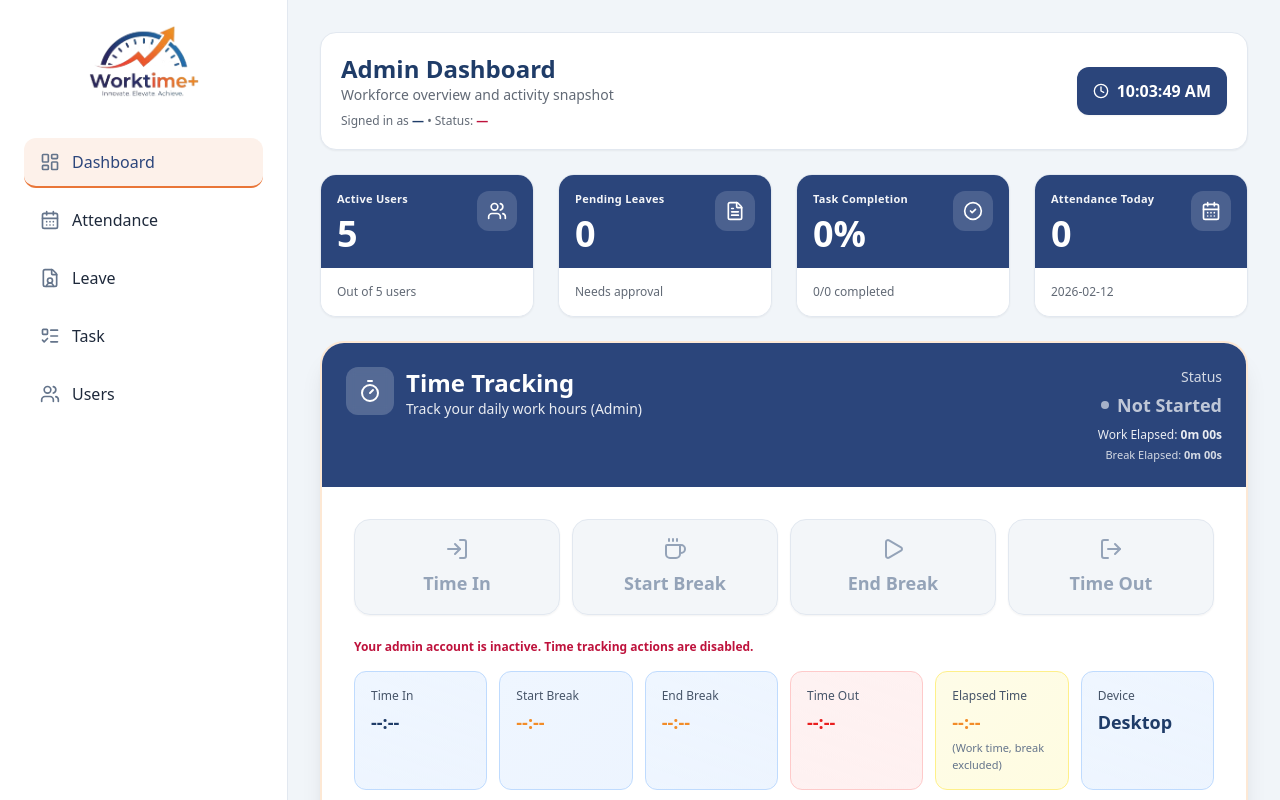
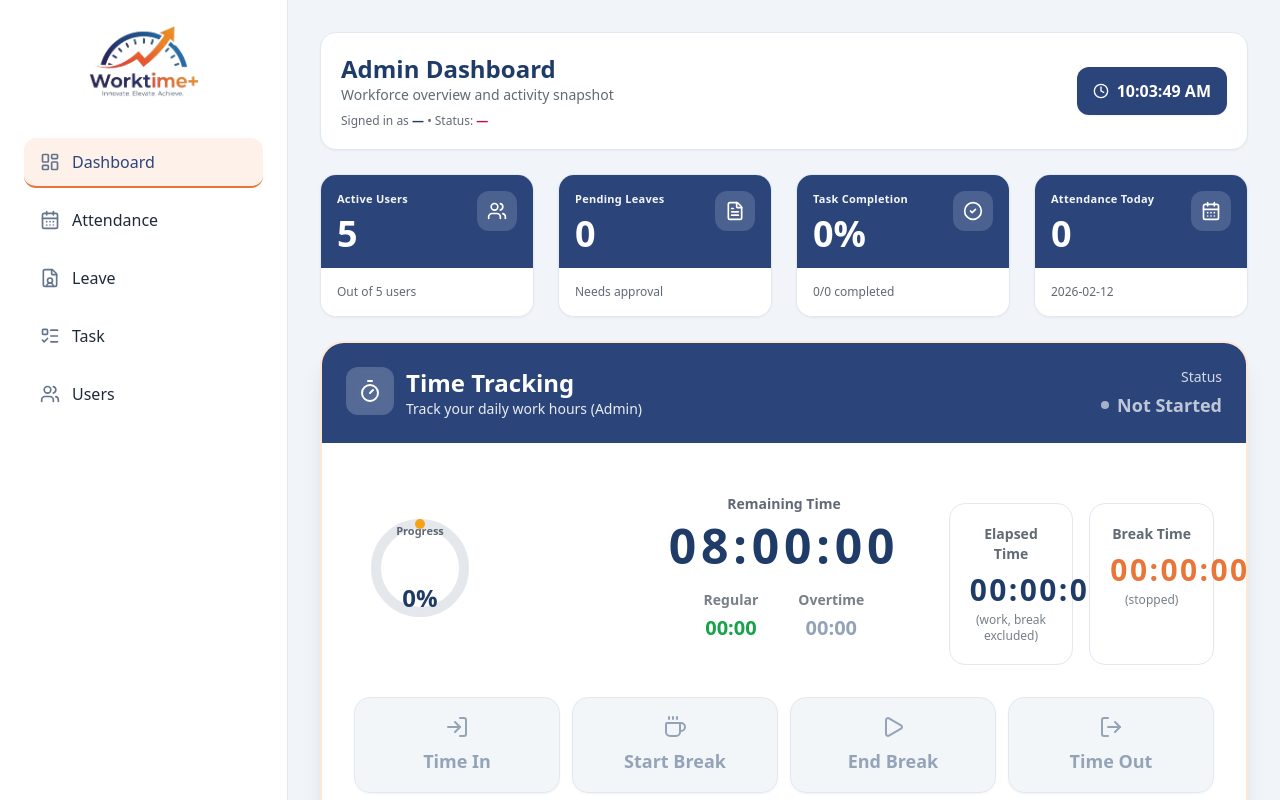
Before and after one commit to zantii3/Worktime, a React (Vite) app: page /admin in a window 1280 px wide. Shown: the top 800 px of the page. Built offline with nearby package versions, Linux system fonts and the light colour scheme.

Commit message:
Admin Updates

```diff
--- a/src/pages/admin/Admindashboard.tsx
+++ b/src/pages/admin/Admindashboard.tsx
@@ -1,21 +1,20 @@
-import React from "react";
 import { motion } from "framer-motion";
-import { useEffect, useMemo, useState } from "react";
+import React, { useEffect, useMemo, useState } from "react";
+import accounts from "../data/accounts.json";
 import { useAdmin } from "./context/AdminProvider";
-import accounts from "../data/accounts.json";
 
 import {
-  Clock as ClockIcon,
-  Users as UsersIcon,
-  FileText,
+  CalendarDays,
   CheckCircle2,
   ClipboardList,
-  CalendarDays,
+  Clock as ClockIcon,
+  Coffee,
+  FileText,
+  LogIn,
+  LogOut,
+  Play,
   Timer as TimerIcon,
-  LogIn,
-  Coffee,
-  Play,
-  LogOut,
+  Users as UsersIcon,
 } from "lucide-react";
 
 type Status = "Active" | "Inactive";
@@ -39,6 +38,10 @@ const ATTENDANCE_KEY = "worktime_attendance_v1";
 
 function cx(...classes: Array<string | false | undefined | null>) {
   return classes.filter(Boolean).join(" ");
+}
+
+function clamp(n: number, min: number, max: number) {
+  return Math.max(min, Math.min(max, n));
 }
 
 function toISODate(d: Date) {
@@ -76,15 +79,6 @@ function writeAttendance(list: AttendanceRecord[]) {
   }
 }
 
-function msToHMS(ms: number) {
-  const total = Math.max(0, Math.floor(ms / 1000));
-  const h = Math.floor(total / 3600);
-  const m = Math.floor((total % 3600) / 60);
-  const s = total % 60;
-  if (h > 0) return `${h}h ${String(m).padStart(2, "0")}m ${String(s).padStart(2, "0")}s`;
-  return `${m}m ${String(s).padStart(2, "0")}s`;
-}
-
 function getStatusLabel(r: AttendanceRecord | null) {
   if (!r?.timeIn) return "Not Started";
   if (r.timeOut) return "Clocked Out";
@@ -102,7 +96,6 @@ function computeBreakMsLive(r: AttendanceRecord | null, nowMs: number) {
 /**
  * Work elapsed:
  * (timeOut or now) - timeIn - (break duration)
- * - If break is ongoing, subtract break from lunchOut -> now (or timeOut if ended)
  */
 function computeWorkMsLive(r: AttendanceRecord | null, nowMs: number) {
   if (!r?.timeIn) return 0;
@@ -112,7 +105,6 @@ function computeWorkMsLive(r: AttendanceRecord | null, nowMs: number) {
 
   if (!Number.isFinite(start) || !Number.isFinite(end)) return 0;
 
-  // break subtraction
   let breakMs = 0;
   if (r.lunchOut && r.lunchIn) {
     const bo = new Date(r.lunchOut).getTime();
@@ -146,6 +138,66 @@ function getDeviceLabel() {
     : isTabletUA || isTabletViewport
     ? "Tablet"
     : "Desktop";
+}
+
+function msToClockText(ms: number) {
+  const total = Math.max(0, Math.floor(ms / 1000));
+  const h = Math.floor(total / 3600);
+  const m = Math.floor((total % 3600) / 60);
+  const s = total % 60;
+  return `${String(h).padStart(2, "0")}:${String(m).padStart(2, "0")}:${String(s).padStart(2, "0")}`;
+}
+
+function msToHM(ms: number) {
+  const total = Math.max(0, Math.floor(ms / 1000));
+  const h = Math.floor(total / 3600);
+  const m = Math.floor((total % 3600) / 60);
+  return `${String(h).padStart(2, "0")}:${String(m).padStart(2, "0")}`;
+}
+
+/** Smaller ring + % centered inside */
+function ProgressRing({ pct }: { pct: number }) {
+  const size = 132; // smaller
+  const radius = 44;
+  const stroke = 10;
+  const cxp = size / 2;
+  const cyp = size / 2;
+  const c = 2 * Math.PI * radius;
+  const safePct = clamp(pct, 0, 100);
+  const dash = (safePct / 100) * c;
+
+  return (
+    <div className="relative w-[132px] h-[132px] grid place-items-center">
+      <svg width={size} height={size} viewBox={`0 0 ${size} ${size}`} className="block">
+        <circle
+          cx={cxp}
+          cy={cyp}
+          r={radius}
+          fill="none"
+          stroke="rgba(148, 163, 184, 0.25)"
+          strokeWidth={stroke}
+        />
+        <circle
+          cx={cxp}
+          cy={cyp}
+          r={radius}
+          fill="none"
+          stroke="rgba(245, 158, 11, 0.95)"
+          strokeWidth={stroke}
+          strokeLinecap="round"
+          strokeDasharray={`${dash} ${c - dash}`}
+          transform={`rotate(-90 ${cxp} ${cyp})`}
+        />
+      </svg>
+
+      <div className="absolute inset-0 grid place-items-center text-center">
+        <div className="text-[11px] text-text-primary/70 font-semibold leading-none">Progress</div>
+        <div className="mt-1 text-2xl font-extrabold text-[#1F3C68] tabular-nums leading-none">
+          {Math.round(safePct)}%
+        </div>
+      </div>
+    </div>
+  );
 }
 
 function StatusBadge({ status }: { status: string }) {
@@ -293,7 +345,7 @@ export default function Dashboard() {
     return () => clearInterval(t);
   }, []);
 
-  // tick to force live elapsed timers even if now isn't referenced somewhere else
+  // tick for live timers
   const [tick, setTick] = useState(0);
   useEffect(() => {
     const t = setInterval(() => setTick((x) => x + 1), 1000);
@@ -334,7 +386,6 @@ export default function Dashboard() {
   }, []);
 
   const adminEmployeeId = currentAdmin ? String(currentAdmin.id) : "";
-
   const todayISO = useMemo(() => toISODate(now), [now]);
 
   // KPI: Active Users (employees only)
@@ -375,13 +426,18 @@ export default function Dashboard() {
     return statusMap[key] ?? "Active";
   }, [currentAdmin, statusMap]);
 
-  // Live timers
   const statusLabel = getStatusLabel(adminTodayRecord);
   const workMs = useMemo(() => computeWorkMsLive(adminTodayRecord, nowMs), [adminTodayRecord, nowMs, tick]);
   const breakMs = useMemo(() => computeBreakMsLive(adminTodayRecord, nowMs), [adminTodayRecord, nowMs, tick]);
 
-  const isClockedIn = !!adminTodayRecord?.timeIn && !adminTodayRecord?.timeOut;
   const isOnBreak = !!adminTodayRecord?.lunchOut && !adminTodayRecord?.lunchIn && !adminTodayRecord?.timeOut;
+
+  // Remaining time / regular / overtime / progress
+  const SHIFT_MS = 8 * 60 * 60 * 1000; // 8h target
+  const remainingMs = clamp(SHIFT_MS - workMs, 0, SHIFT_MS);
+  const regularMs = clamp(workMs, 0, SHIFT_MS);
+  const overtimeMs = Math.max(0, workMs - SHIFT_MS);
+  const progressPct = SHIFT_MS ? Math.round((regularMs / SHIFT_MS) * 100) : 0;
 
   const upsertAttendance = (patch: Partial<AttendanceRecord>) => {
     if (!adminEmployeeId) return;
@@ -432,7 +488,6 @@ export default function Dashboard() {
     if (!adminTodayRecord?.timeIn || adminTodayRecord?.timeOut) return;
     const nowISO = new Date().toISOString();
     const patch: Partial<AttendanceRecord> = { timeOut: nowISO };
-    // if break ongoing, auto-end it
     if (adminTodayRecord.lunchOut && !adminTodayRecord.lunchIn) patch.lunchIn = nowISO;
     upsertAttendance(patch);
   };
@@ -483,7 +538,7 @@ export default function Dashboard() {
         <KpiCard title="Attendance Today" value={todayAttendanceCount} subtitle={todayISO} icon={CalendarDays} />
       </motion.div>
 
-      {/* ✅ Admin Time Tracking (matches user-side look) */}
+      {/* ✅ Admin Time Tracking */}
       <motion.div
         initial={{ scale: 0.97, opacity: 0 }}
         animate={{ scale: 1, opacity: 1 }}
@@ -518,21 +573,75 @@ export default function Dashboard() {
                 <span className="w-2 h-2 rounded-full bg-current animate-pulse" />
                 <span className="text-lg">{statusLabel}</span>
               </div>
+            </div>
+          </div>
+        </div>
 
-              {/* ✅ Live timers */}
-              <div className="mt-2 text-xs text-white/90 tabular-nums">
-                Work Elapsed: <span className="font-extrabold">{adminTodayRecord?.timeIn ? msToHMS(workMs) : "0m 00s"}</span>
+        {/* Upper aligned section (smaller circle + right cards lower) */}
+        <div className="px-6 sm:px-8 pt-7">
+          <div className="grid grid-cols-1 lg:grid-cols-3 gap-8 items-center">
+            {/* LEFT: Progress Ring */}
+            <div className="flex justify-center lg:justify-start">
+              <div className="relative">
+                <div className="absolute inset-0 -z-10 rounded-full blur-2xl opacity-35 bg-orange-200" />
+                <ProgressRing pct={progressPct} />
               </div>
-              <div className="mt-1 text-[11px] text-white/80 tabular-nums">
-                Break Elapsed: <span className="font-bold">{adminTodayRecord?.lunchOut ? msToHMS(breakMs) : "0m 00s"}</span>
+            </div>
+
+            {/* CENTER: Remaining + Regular/Overtime */}
+            <div className="flex flex-col items-center">
+              <div className="text-center">
+                <div className="text-sm text-text-primary/70 font-semibold">Remaining Time</div>
+                <div className="mt-2 text-5xl font-extrabold tabular-nums tracking-[0.10em] text-[#1F3C68]">
+                  {msToClockText(remainingMs)}
+                </div>
+              </div>
+
+              <div className="mt-5 flex items-center justify-center gap-10">
+                <div className="text-center">
+                  <div className="text-sm text-text-primary/60 font-semibold">Regular</div>
+                  <div className="mt-1 text-xl font-extrabold tabular-nums text-green-600">
+                    {msToHM(regularMs)}
+                  </div>
+                </div>
+
+                <div className="text-center">
+                  <div className="text-sm text-text-primary/60 font-semibold">Overtime</div>
+                  <div className="mt-1 text-xl font-extrabold tabular-nums text-slate-400">
+                    {msToHM(overtimeMs)}
+                  </div>
+                </div>
+              </div>
+            </div>
+
+            {/* RIGHT: Elapsed + Break cards (slightly lower) */}
+            <div className="flex justify-center lg:justify-end">
+              <div className="w-full max-w-[520px] grid grid-cols-1 sm:grid-cols-2 gap-4 lg:mt-8">
+                <div className="rounded-2xl border border-slate-200 bg-white p-5 text-center">
+                  <div className="text-sm text-text-primary/70 font-semibold">Elapsed Time</div>
+                  <div className="mt-2 text-3xl font-extrabold tabular-nums tracking-[0.08em] text-[#1F3C68]">
+                    {adminTodayRecord?.timeIn ? msToClockText(workMs) : "00:00:00"}
+                  </div>
+                  <div className="mt-1 text-xs text-text-primary/60">(work, break excluded)</div>
+                </div>
+
+                <div className="rounded-2xl border border-slate-200 bg-white p-5 text-center">
+                  <div className="text-sm text-text-primary/70 font-semibold">Break Time</div>
+                  <div className="mt-2 text-3xl font-extrabold tabular-nums tracking-[0.08em] text-secondary">
+                    {adminTodayRecord?.lunchOut ? msToClockText(breakMs) : "00:00:00"}
+                  </div>
+                  <div className="mt-1 text-xs text-text-primary/60">{isOnBreak ? "(running)" : "(stopped)"}</div>
+                </div>
               </div>
             </div>
           </div>
         </div>
 
+        {/* Buttons + details */}
         <div className="p-8">
-          {/* Buttons row (4 big buttons like screenshot) */}
+          {/* Buttons row (with requested colors) */}
           <div className="grid grid-cols-2 md:grid-cols-4 gap-3 mb-6">
+            {/* Time In - GREEN */}
             <motion.button
               whileHover={{ scale: adminStatus === "Active" && !adminTodayRecord?.timeIn ? 1.02 : 1 }}
               whileTap={{ scale: adminStatus === "Active" && !adminTodayRecord?.timeIn ? 0.98 : 1 }}
@@ -542,7 +651,7 @@ export default function Dashboard() {
                 "h-24 rounded-2xl font-bold shadow-sm transition-all border",
                 adminStatus !== "Active" || adminTodayRecord?.timeIn
                   ? "bg-slate-200/40 border-slate-200 text-slate-400 cursor-not-allowed"
-                  : "bg-slate-200/70 border-slate-200 hover:bg-slate-200 text-white"
+                  : "bg-emerald-600 border-emerald-600 hover:bg-emerald-700 text-white"
               )}
               type="button"
             >
@@ -554,9 +663,26 @@ export default function Dashboard() {
               </div>
             </motion.button>
 
+            {/* Start Break - SECONDARY */}
             <motion.button
-              whileHover={{ scale: adminStatus === "Active" && !!adminTodayRecord?.timeIn && !adminTodayRecord?.lunchOut && !adminTodayRecord?.timeOut ? 1.02 : 1 }}
-              whileTap={{ scale: adminStatus === "Active" && !!adminTodayRecord?.timeIn && !adminTodayRecord?.lunchOut && !adminTodayRecord?.timeOut ? 0.98 : 1 }}
+              whileHover={{
+                scale:
+                  adminStatus === "Active" &&
+                  !!adminTodayRecord?.timeIn &&
+                  !adminTodayRecord?.lunchOut &&
+                  !adminTodayRecord?.timeOut
+                    ? 1.02
+                    : 1,
+              }}
+              whileTap={{
+                scale:
+                  adminStatus === "Active" &&
+                  !!adminTodayRecord?.timeIn &&
+                  !adminTodayRecord?.lunchOut &&
+                  !adminTodayRecord?.timeOut
+                    ? 0.98
+                    : 1,
+              }}
               onClick={doStartBreak}
               disabled={
                 adminStatus !== "Active" ||
@@ -571,18 +697,39 @@ export default function Dashboard() {
                   !!adminTodayRecord?.lunchOut ||
                   !!adminTodayRecord?.timeOut
                   ? "bg-slate-200/40 border-slate-200 text-slate-400 cursor-not-allowed"
-                  : "bg-slate-200/70 border-slate-200 hover:bg-slate-200 text-white"
+                  : "bg-secondary border-secondary hover:opacity-95 text-white"
               )}
               type="button"
             >
               <div className="flex flex-col items-center justify-center gap-2">
-                <Coffee className={cx("w-6 h-6", adminStatus !== "Active" || !adminTodayRecord?.timeIn || !!adminTodayRecord?.lunchOut || !!adminTodayRecord?.timeOut ? "text-slate-400" : "text-white")} />
-                <span className={cx("text-lg", adminStatus !== "Active" || !adminTodayRecord?.timeIn || !!adminTodayRecord?.lunchOut || !!adminTodayRecord?.timeOut ? "text-slate-400" : "text-white")}>
+                <Coffee
+                  className={cx(
+                    "w-6 h-6",
+                    adminStatus !== "Active" ||
+                      !adminTodayRecord?.timeIn ||
+                      !!adminTodayRecord?.lunchOut ||
+                      !!adminTodayRecord?.timeOut
+                      ? "text-slate-400"
+                      : "text-white"
+                  )}
+                />
+                <span
+                  className={cx(
+                    "text-lg",
+                    adminStatus !== "Active" ||
+                      !adminTodayRecord?.timeIn ||
+                      !!adminTodayRecord?.lunchOut ||
+                      !!adminTodayRecord?.timeOut
+                      ? "text-slate-400"
+                      : "text-white"
+                  )}
+                >
                   Start Break
                 </span>
               </div>
             </motion.button>
 
+            {/* End Break - PRIMARY */}
             <motion.button
               whileHover={{ scale: adminStatus === "Active" && isOnBreak ? 1.02 : 1 }}
               whileTap={{ scale: adminStatus === "Active" && isOnBreak ? 0.98 : 1 }}
@@ -592,7 +739,7 @@ export default function Dashboard() {
                 "h-24 rounded-2xl font-bold shadow-sm transition-all border",
                 adminStatus !== "Active" || !isOnBreak
                   ? "bg-slate-200/40 border-slate-200 text-slate-400 cursor-not-allowed"
-                  : "bg-slate-200/70 border-slate-200 hover:bg-slate-200 text-white"
+                  : "bg-primary border-primary hover:opacity-95 text-white"
               )}
               type="button"
             >
@@ -604,9 +751,14 @@ export default function Dashboard() {
               </div>
             </motion.button>
 
+            {/* Time Out - RED */}
             <motion.button
-              whileHover={{ scale: adminStatus === "Active" && !!adminTodayRecord?.timeIn && !adminTodayRecord?.timeOut ? 1.02 : 1 }}
-              whileTap={{ scale: adminStatus === "Active" && !!adminTodayRecord?.timeIn && !adminTodayRecord?.timeOut ? 0.98 : 1 }}
+              whileHover={{
+                scale: adminStatus === "Active" && !!adminTodayRecord?.timeIn && !adminTodayRecord?.timeOut ? 1.02 : 1,
+              }}
+              whileTap={{
+                scale: adminStatus === "Active" && !!adminTodayRecord?.timeIn && !adminTodayRecord?.timeOut ? 0.98 : 1,
+              }}
               onClick={doTimeOut}
               disabled={adminStatus !== "Active" || !adminTodayRecord?.timeIn || !!adminTodayRecord?.timeOut}
               className={cx(
@@ -618,8 +770,22 @@ export default function Dashboard() {
               type="button"
             >
               <div className="flex flex-col items-center justify-center gap-2">
-                <LogOut className={cx("w-6 h-6", adminStatus !== "Active" || !adminTodayRecord?.timeIn || !!adminTodayRecord?.timeOut ? "text-slate-400" : "text-white")} />
-                <span className={cx("text-lg", adminStatus !== "Active" || !adminTodayRecord?.timeIn || !!adminTodayRecord?.timeOut ? "text-slate-400" : "text-white")}>
+                <LogOut
+                  className={cx(
+                    "w-6 h-6",
+                    adminStatus !== "Active" || !adminTodayRecord?.timeIn || !!adminTodayRecord?.timeOut
+                      ? "text-slate-400"
+                      : "text-white"
+                  )}
+                />
+                <span
+                  className={cx(
+                    "text-lg",
+                    adminStatus !== "Active" || !adminTodayRecord?.timeIn || !!adminTodayRecord?.timeOut
+                      ? "text-slate-400"
+                      : "text-white"
+                  )}
+                >
                   Time Out
                 </span>
               </div>
@@ -632,33 +798,14 @@ export default function Dashboard() {
             </div>
           )}
 
-          {/* Details tiles row (6 tiles like user dashboard) */}
+          {/* Details tiles row */}
           <div className="grid grid-cols-2 md:grid-cols-3 lg:grid-cols-6 gap-3">
             <TimeDetailTile label="Time In" value={formatTimeLocal(adminTodayRecord?.timeIn ?? null)} tone="blue" />
             <TimeDetailTile label="Start Break" value={formatTimeLocal(adminTodayRecord?.lunchOut ?? null)} tone="orange" />
             <TimeDetailTile label="End Break" value={formatTimeLocal(adminTodayRecord?.lunchIn ?? null)} tone="orange" />
             <TimeDetailTile label="Time Out" value={formatTimeLocal(adminTodayRecord?.timeOut ?? null)} tone="red" />
-            <TimeDetailTile
-              label="Elapsed Time"
-              value={adminTodayRecord?.timeIn ? msToHMS(workMs) : "--:--"}
-              tone="yellow"
-              sub="(Work time, break excluded)"
-            />
-            <TimeDetailTile
-              label="Device"
-              value={adminTodayRecord?.source ?? getDeviceLabel()}
-              tone="slate"
-              sub={currentAdmin?.name ? `Admin: ${currentAdmin.name}` : undefined}
-            />
-          </div>
-
-          {/* Small break timer helper (requested “under first timer”) */}
-          <div className="mt-4 text-xs text-slate-600 tabular-nums">
-            Break timer:{" "}
-            <span className="font-bold text-slate-800">
-              {adminTodayRecord?.lunchOut ? msToHMS(breakMs) : "0m 00s"}
-            </span>{" "}
-            {isOnBreak ? <span className="ml-2 font-semibold text-amber-700">(running)</span> : null}
+            <TimeDetailTile label="Elapsed Time" value={adminTodayRecord?.timeIn ? msToClockText(workMs) : "--:--"} tone="yellow" sub="(Work time, break excluded)" />
+            <TimeDetailTile label="Device" value={adminTodayRecord?.source ?? getDeviceLabel()} tone="slate" sub={currentAdmin?.name ? `Admin: ${currentAdmin.name}` : undefined} />
           </div>
         </div>
       </motion.div>
```
